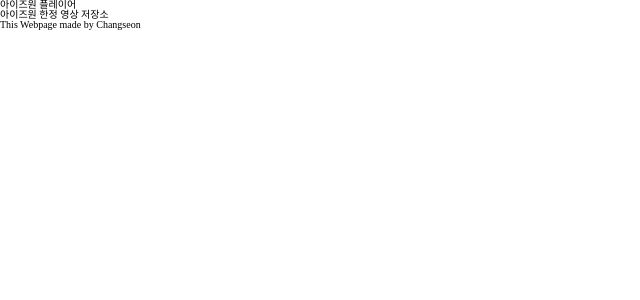
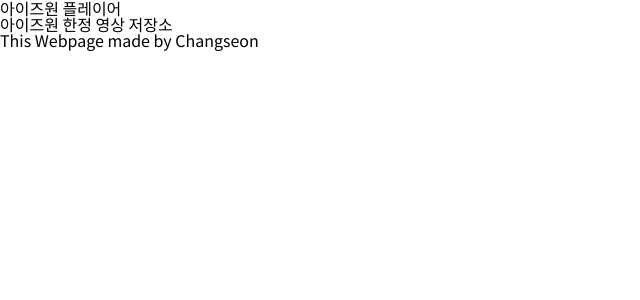
Before and after one commit to shiincs/izone-player, a React (Create React App) app: page / in a window 1280 px wide. Shown: the top 300 px of the page, without its empty margins (0-640 px from the left). Built offline with nearby package versions, Linux system fonts and the light colour scheme.

Commit message:
edit default tag style (body font-family, anchor style reset)

```diff
--- a/src/index.scss
+++ b/src/index.scss
@@ -1,3 +1,5 @@
+@import url('https://fonts.googleapis.com/css?family=Noto+Sans+KR:300,400,700&subset=korean');
+
 /**********
 CSS RESET
 **********/
@@ -114,7 +116,8 @@
 body {
   line-height: 1;
   // custom body css - written by cs
-  font-size: 10px;
+  font-family: 'Noto Sans KR', sans-serif;
+  font-weight: 400;
   -webkit-font-smoothing: antialiased;
   -moz-osx-font-smoothing: grayscale;
 }
@@ -142,6 +145,13 @@
   border-spacing: 0;
 }
 
+a {
+  text-decoration: none;
+  cursor: pointer;
+  outline: none;
+  color: inherit;
+}
+
 /* SCSS NORMALIZE */
 // @import "../node_modules/normalize-scss/sass/normalize";
 // @include normalize();
```
